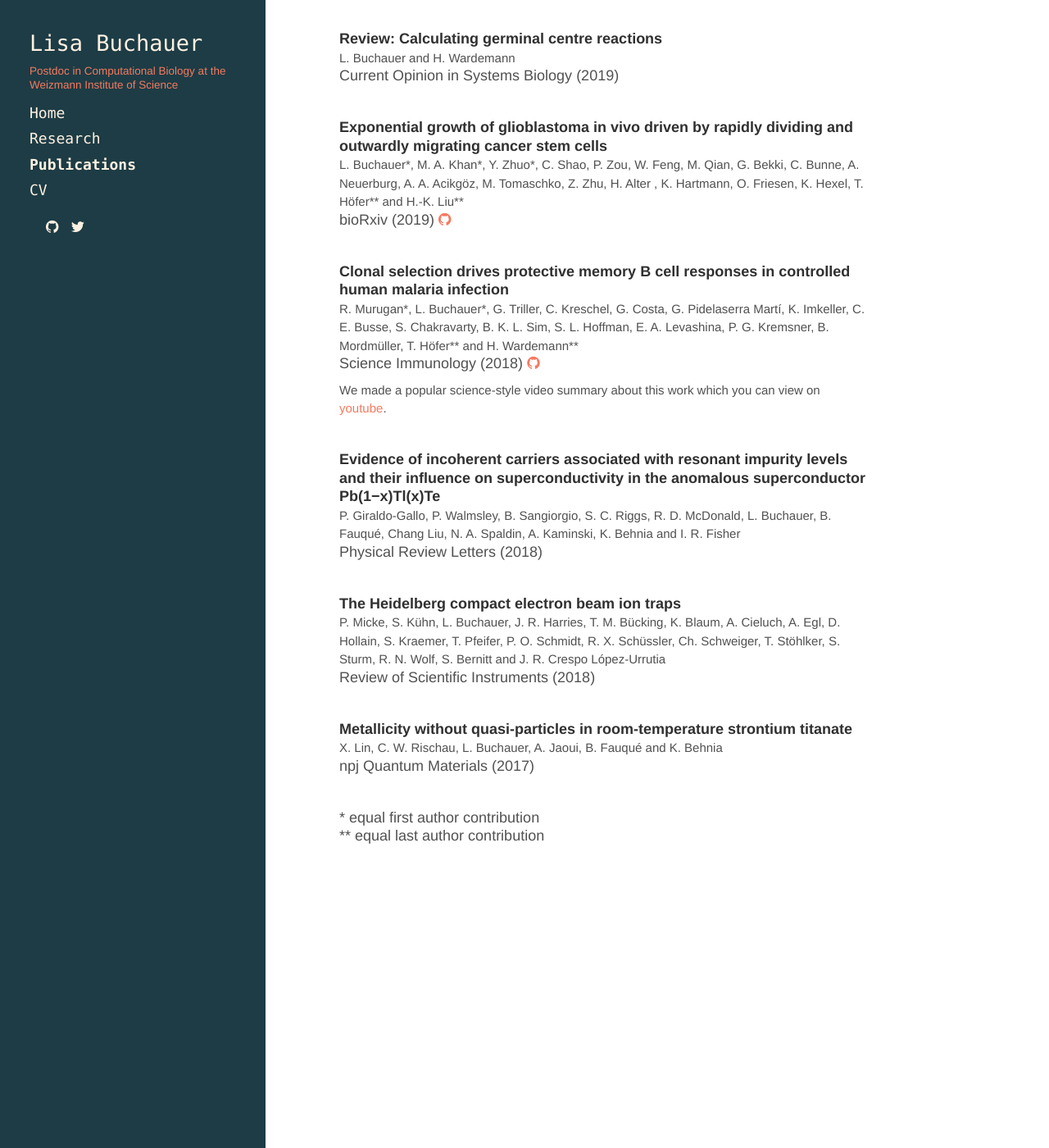
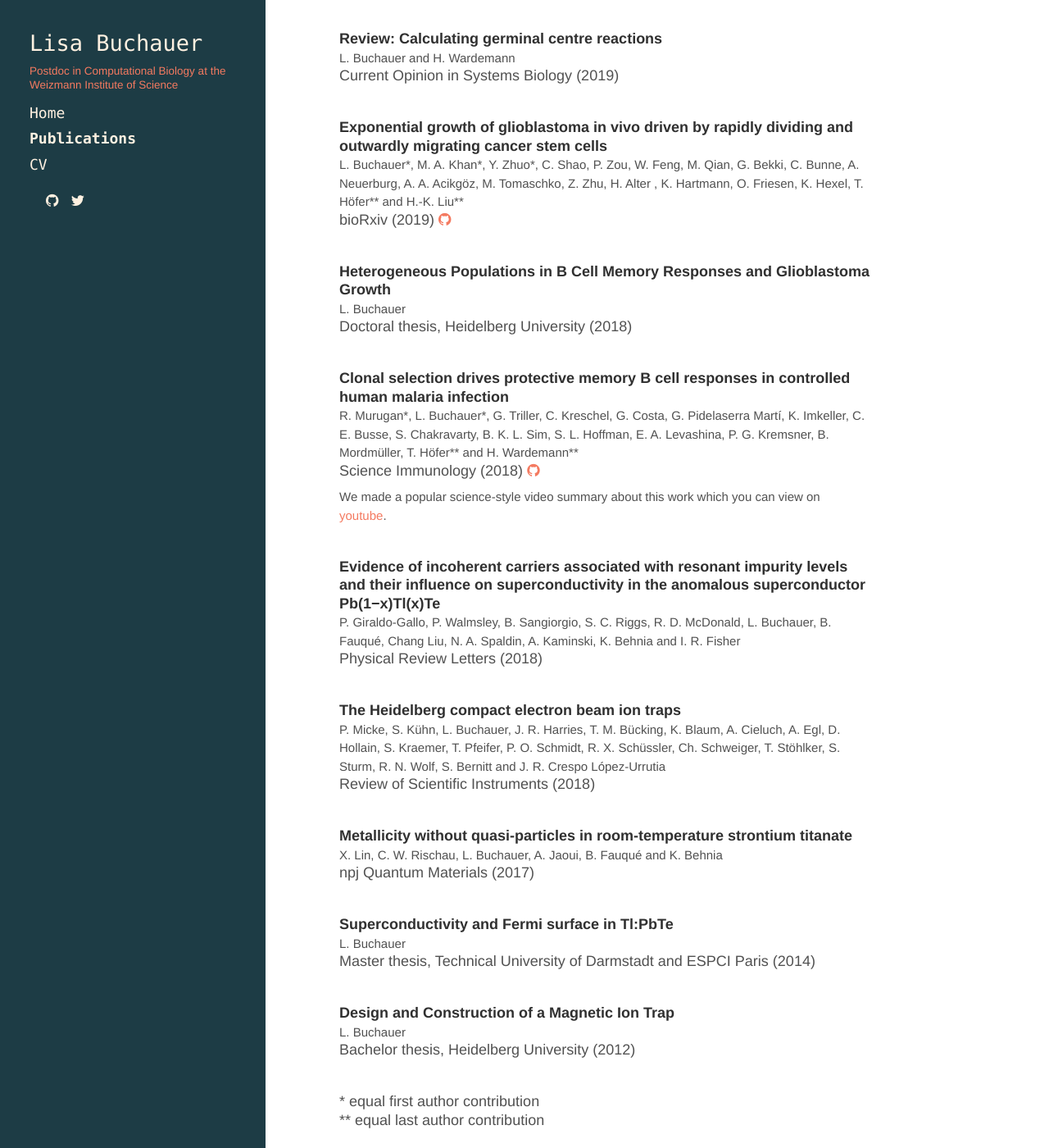
Before and after one commit to LiBuchauer/libuchauer.github.io, a Jekyll site: the page built from publications.md, in a window 1280 px wide and 1400 px high. Shown: the whole window at 82% size. Built offline with Jekyll 4.4.1, drawn with Linux system fonts in a browser that asks for light colours; nearby versions of some CDN libraries; a style sheet for code colours, icons or effects is not loaded.

```diff
--- a/_data/publist.yml
+++ b/_data/publist.yml
@@ -7,13 +7,20 @@
       doi: https://doi.org/10.1016/j.coisb.2019.10.004
 
 - authors: L. Buchauer\*, M. A. Khan\*, Y. Zhuo\*, C. Shao, P. Zou, W. Feng, M. Qian, G. Bekki, C. Bunne, A. Neuerburg, A. A. Acikgöz, M. Tomaschko, Z. Zhu, H. Alter , K. Hartmann, O. Friesen, K. Hexel, T. Höfer\*\* and H.-K. Liu\*\*
-  title: Exponential growth of glioblastoma in vivo driven by rapidly dividing and outwardly migrating cancer stem cells
+  title: "Exponential growth of glioblastoma in vivo driven by rapidly dividing and outwardly migrating cancer stem cells"
   journal: bioRxiv
   year: 2019
   detail: 723601
   links:
       doi:  https://doi.org/10.1101/723601
       github: https://github.com/LiBuchauer/exponential_GBM
+
+- authors: L. Buchauer
+  title: "Heterogeneous Populations in B Cell Memory Responses and Glioblastoma Growth"
+  journal: Doctoral thesis, Heidelberg University
+  year: 2018
+  links:
+      doi:  https://doi.org/10.11588/heidok.00025541
 
 - authors: R. Murugan\*, L. Buchauer\*, G. Triller, C. Kreschel, G. Costa, G. Pidelaserra Martí, K. Imkeller, C. E. Busse, S. Chakravarty, B. K. L. Sim, S. L. Hoffman, E. A. Levashina, P. G. Kremsner, B. Mordmüller, T. Höfer\*\* and H. Wardemann\*\*
   title: "Clonal selection drives protective memory B cell responses in controlled human malaria infection"
@@ -51,3 +58,19 @@
   detail: Vol. 2, Article 41
   links:
       doi:  https://doi.org/10.1038/s41535-017-0044-5
+
+
+- authors: L. Buchauer
+  title: "Superconductivity and Fermi surface in Tl:PbTe"
+  journal: Master thesis, Technical University of Darmstadt and ESPCI Paris
+  year: 2014
+  links:
+      doi:  https://tuprints.ulb.tu-darmstadt.de/6158/
+
+
+- authors: L. Buchauer
+  title: "Design and Construction of a Magnetic Ion Trap"
+  journal: Bachelor thesis, Heidelberg University
+  year: 2012
+  links:
+      doi:  http://hdl.handle.net/11858/00-001M-0000-0014-6A23-9
--- a/research.md
+++ /dev/null
@@ -1,7 +0,0 @@
----
-layout: page
-title: Research
-order: 2
----
-
-(under construction)
```
Also changed, not shown: index.md (+2 -11 lines), publications.md (+1 -1 lines), shortcv.md (+1 -1 lines), 2 other files.
